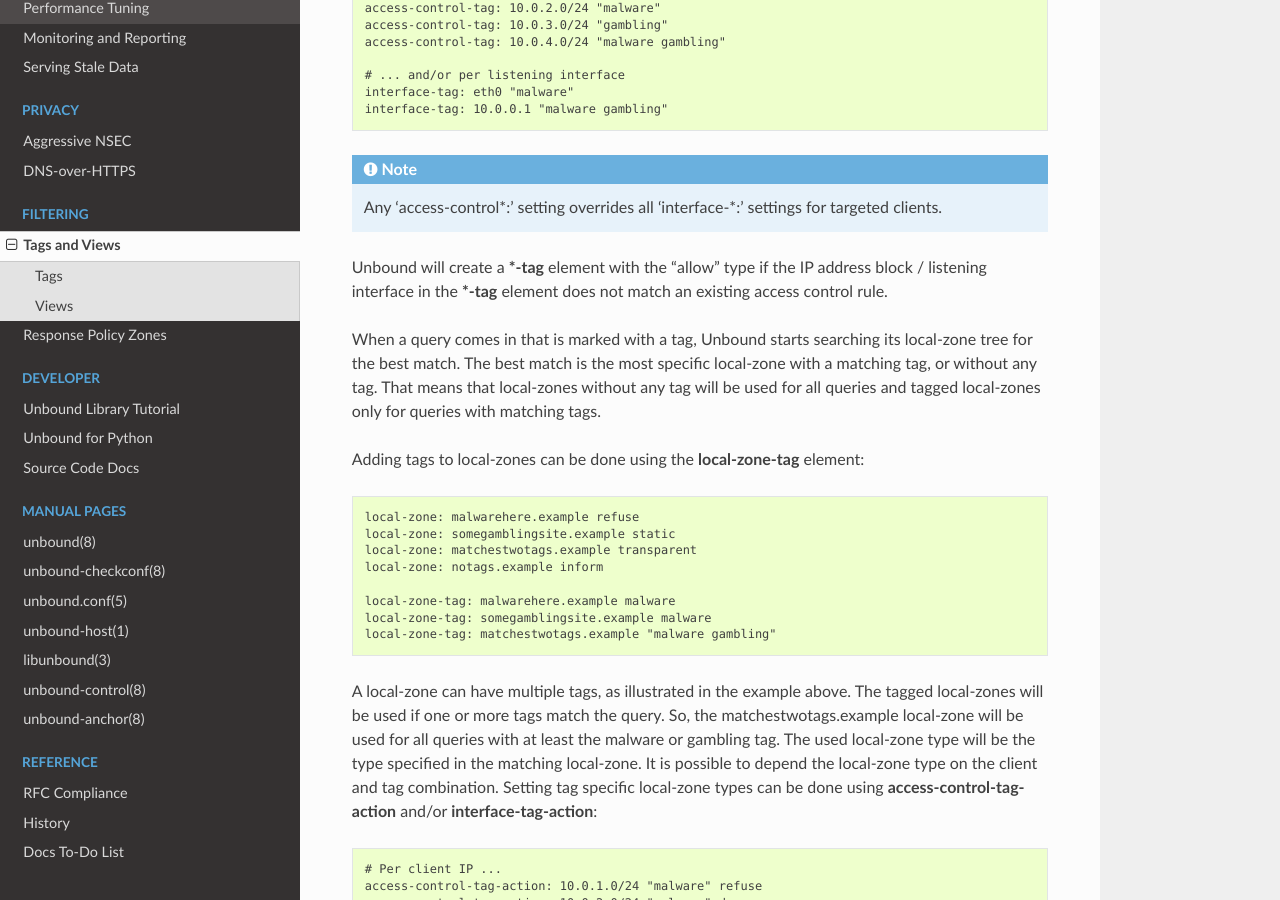
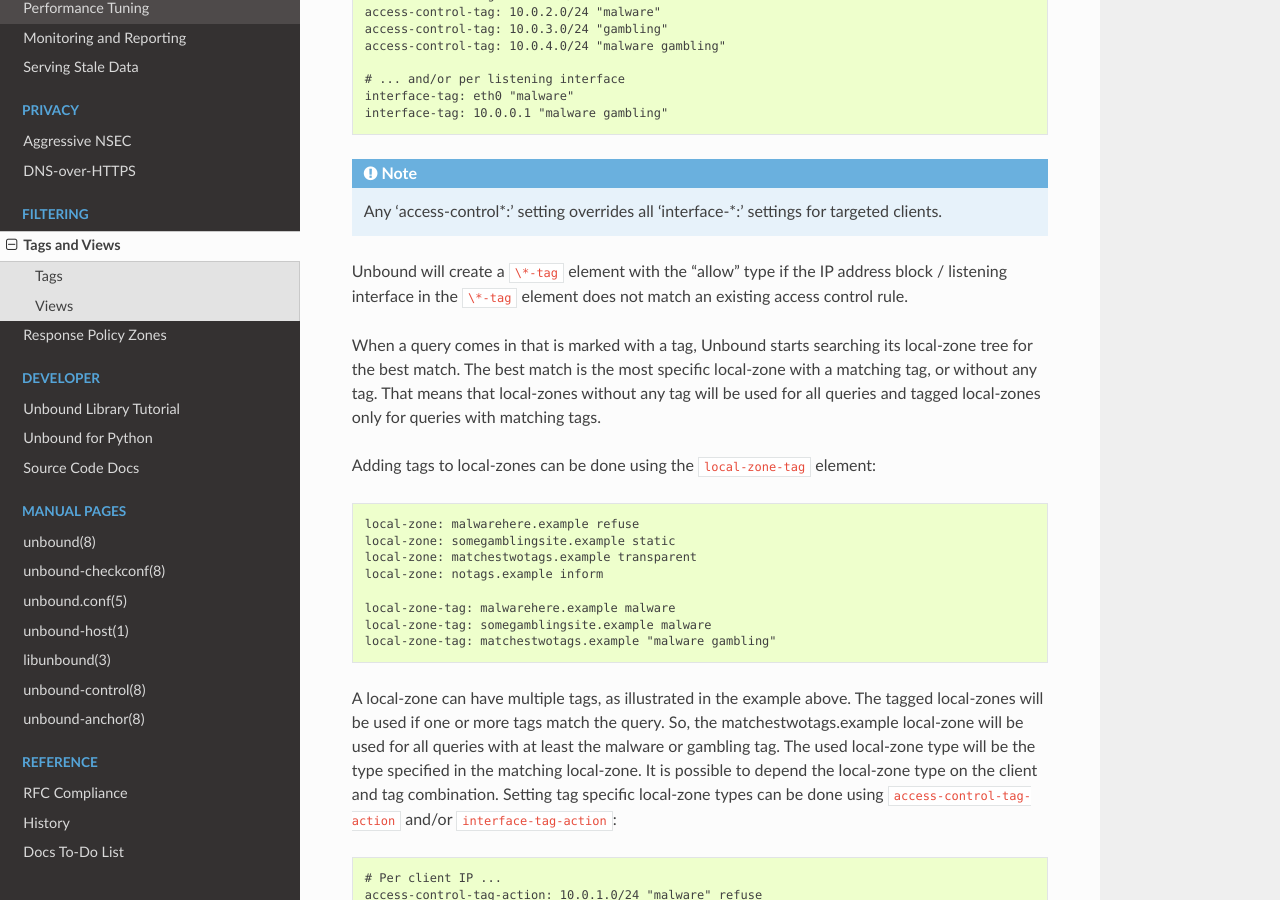
Before and after one commit to NLnetLabs/unbound-manual, a Sphinx documentation site: the page built from source/topics/filtering/tags-views.rst, in a window 1280 px wide and 900 px high, scrolled down 689 px. Built offline with Sphinx 7.4.7 and the Read the Docs theme 2.0.0, drawn with Linux system fonts in a browser that asks for light colours.

Commit message:
Code text better for option emphasis.

```diff
--- a/source/topics/filtering/tags-views.rst
+++ b/source/topics/filtering/tags-views.rst
@@ -14,7 +14,7 @@
 specific tags.
 
 Before these tags can be used, you need to define them in the Unbound
-configuration using **define-tags**. In this example, a tag for domains
+configuration using ``define-tags``. In this example, a tag for domains
 containing malware is set, along with one for domains of gambling sites:
 
 .. code-block:: text
@@ -23,9 +23,9 @@
 
 Now that Unbound is aware of the existing tags, it is possible to start using
 them.
-The **access-control-tag** element is used to specify the tag to use for client
+The ``access-control-tag`` element is used to specify the tag to use for client
 source address.
-Alternatively, the **interface-tag** element is used to specify the tag to use
+Alternatively, the ``interface-tag`` element is used to specify the tag to use
 for clients on a specific listening interface.
 You can add multiple tags to these elements:
 
@@ -46,8 +46,8 @@
   Any 'access-control\*:' setting overrides all 'interface-\*:' settings for
   targeted clients.
 
-Unbound will create a **\*-tag** element with the “allow” type if the IP
-address block / listening interface in the **\*-tag** element does not match an
+Unbound will create a ``\*-tag`` element with the “allow” type if the IP
+address block / listening interface in the ``\*-tag`` element does not match an
 existing access control rule.
 
 When a query comes in that is marked with a tag, Unbound starts searching its
@@ -57,7 +57,7 @@
 That means that local-zones without any tag will be used for all queries and
 tagged local-zones only for queries with matching tags.
 
-Adding tags to local-zones can be done using the **local-zone-tag** element:
+Adding tags to local-zones can be done using the ``local-zone-tag`` element:
 
 .. code-block:: text
 
@@ -77,7 +77,7 @@
 The used local-zone type will be the type specified in the matching local-zone.
 It is possible to depend the local-zone type on the client and tag combination.
 Setting tag specific local-zone types can be done using
-**access-control-tag-action** and/or **interface-tag-action**:
+``access-control-tag-action`` and/or ``interface-tag-action``:
 
 .. code-block:: text
 
@@ -91,8 +91,8 @@
 
 In addition to configuring a local-zone type for specific clients/tag match, it
 is also possible to set the used local-data RRs.
-This can be done using the **access-control-tag-data** and/or
-**interface-tag-data** elements:
+This can be done using the ``access-control-tag-data`` and/or
+``interface-tag-data`` elements:
 
 .. code-block:: text
 
@@ -106,7 +106,7 @@
 or interface, regardless the type configured for tagged and untagged local
 zones, and regardless the type configured using access-control-tag-action
 and/or interface-tag-action.
-This override can be done using **local-zone-override**.
+This override can be done using ``local-zone-override``.
 
 Views
 -----
@@ -139,7 +139,7 @@
       local-data: 'example.com TXT "this is an example"'
       local-zone: refused.example.nl refuse
 
-Mapping a view to a client can be done using the **access-control-view**
+Mapping a view to a client can be done using the ``access-control-view``
 element:
 
 .. code-block:: text
@@ -147,7 +147,7 @@
   access-control-view: 10.0.5.0/24 firstview
 
 Alternatively, mapping a view to clients in a specific interface can be done
-using the **interface-view** element:
+using the ``interface-view`` element:
 
 .. code-block:: text
 
@@ -156,7 +156,7 @@
 By default, view configuration options override the global configuration
 outside the view.
 When a client matches a view it will only use the view's local-zone tree.
-This behaviour can be changed by setting **view-first** to yes.
+This behaviour can be changed by setting ``view-first`` to yes.
 If view-first is enabled, Unbound will try to use the view's local-zone tree,
 and if there is no match it will search the global tree.
 
```
